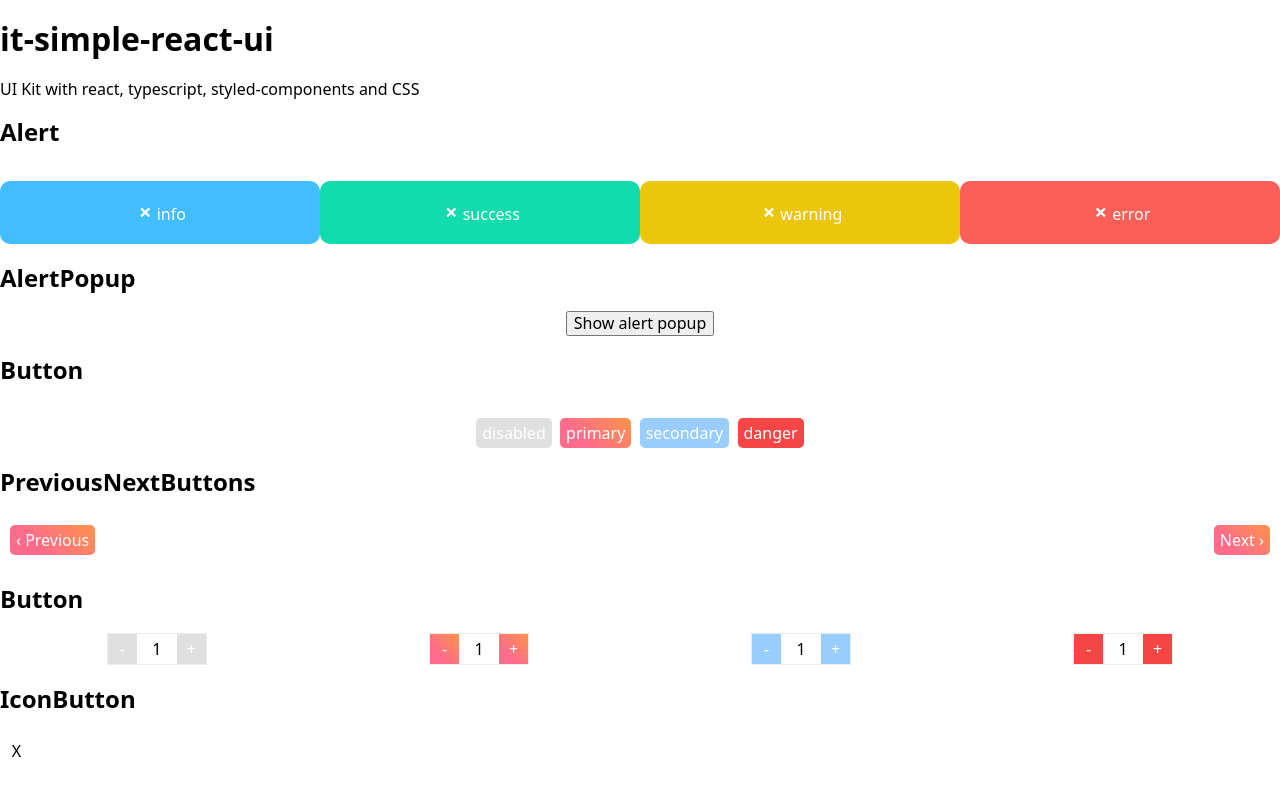
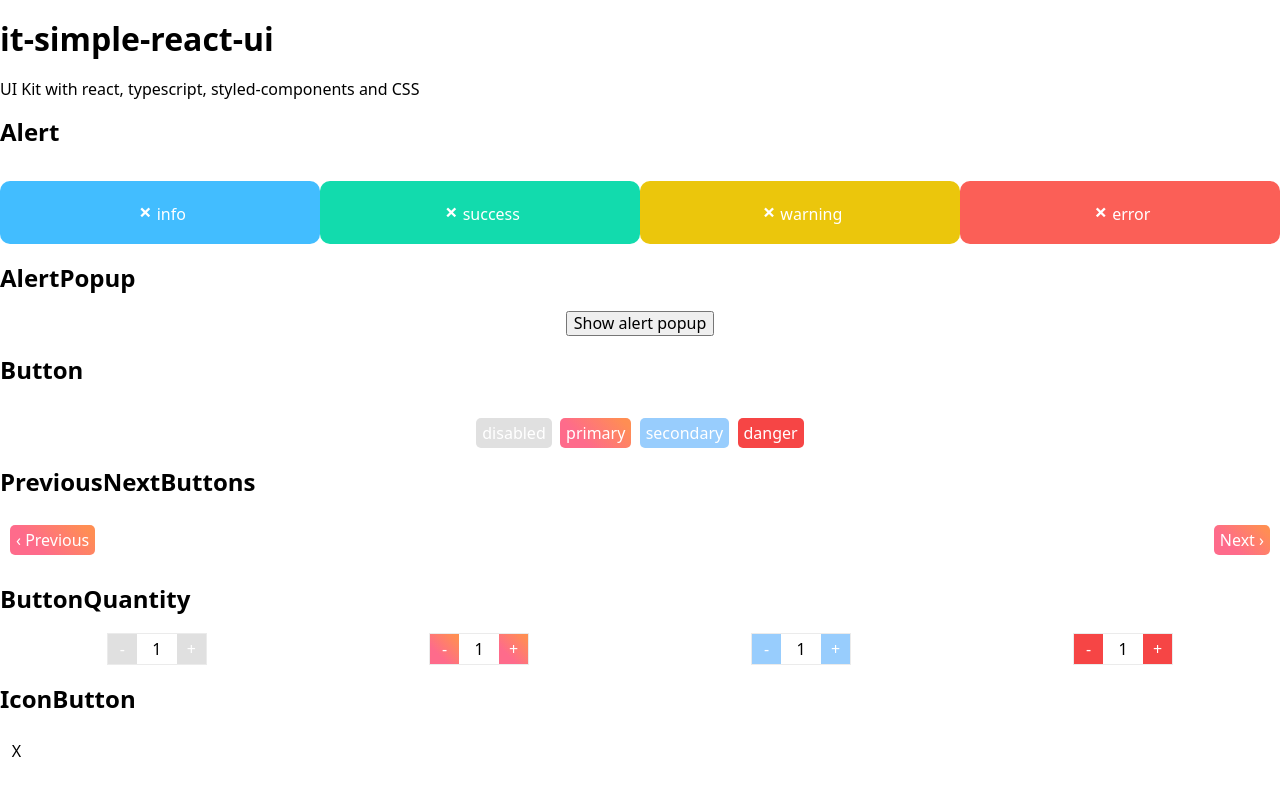
Before and after one commit to dariopalminio/oaky-ui-kit, a React (Vite) app: page / in a window 1280 px wide. Shown: the top 789 px of the page. Built offline with nearby package versions, Linux system fonts and the light colour scheme.

Commit message:
feat (ButtonQuantity): add title in demo ButtonQuantity

```diff
--- a/src/ui-kit/button-quantity/demo.tsx
+++ b/src/ui-kit/button-quantity/demo.tsx
@@ -28,7 +28,7 @@ function ButtonQuantityDemo() {
     return (
 
         <div>
-            <h2>Button</h2>
+            <h2>ButtonQuantity</h2>
             <CenteringContainer>
                 <ButtonQuantity
                     value={quantity1}
```
